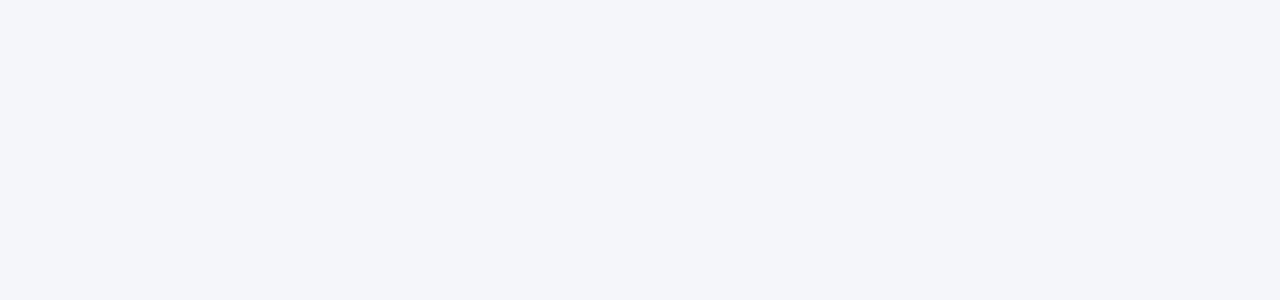
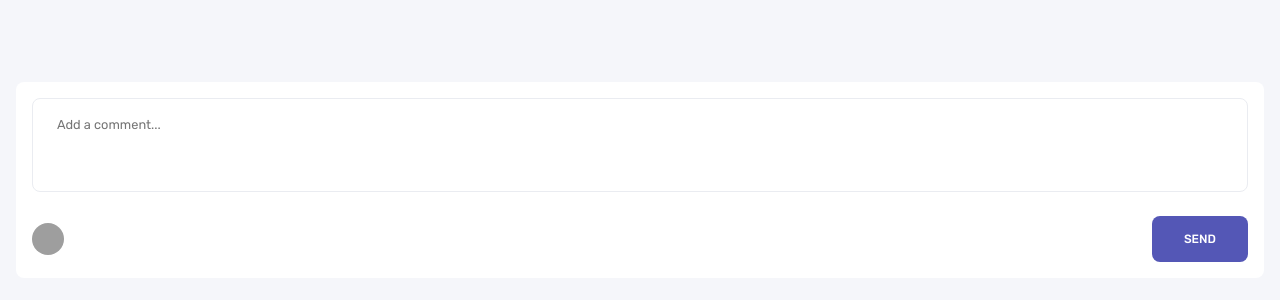
Before and after one commit to Diounata/comments-section, a React (Vite) app in the folder client/: page / in a window 1280 px wide. Shown: the part 220-520 px from the top of the page. Built offline with nearby package versions, Linux system fonts and the light colour scheme; grey boxes are pictures that could not be loaded.

Commit message:
add: AddComment component

```diff
--- /dev/null
+++ b/client/src/components/AddComment/index.tsx
@@ -0,0 +1,20 @@
+import { KeyboardEvent } from 'react';
+import { Container, Comment, Footer, Avatar, Button } from './styles';
+
+export function AddComment() {
+  const updateTextareaHeight = (e: KeyboardEvent<HTMLTextAreaElement>) => {
+    e.currentTarget.style.height = 'auto';
+    e.currentTarget.style.height = e.currentTarget.scrollHeight + 'px';
+  };
+
+  return (
+    <Container>
+      <Comment placeholder="Add a comment..." onKeyUp={updateTextareaHeight} />
+
+      <Footer>
+        <Avatar src="https://github.com/Diounata.png" />
+        <Button>Send</Button>
+      </Footer>
+    </Container>
+  );
+}
--- /dev/null
+++ b/client/src/components/AddComment/styles.ts
@@ -0,0 +1,61 @@
+import styled from 'styled-components';
+
+const Container = styled.section`
+  display: flex;
+  flex-direction: column;
+  gap: 1.5rem;
+
+  width: 100%;
+  padding: 1rem;
+
+  background-color: ${({ theme }) => theme.COLOR.WHITE};
+  border-radius: 8px;
+`;
+
+const Comment = styled.textarea`
+  width: 100%;
+  min-height: 94px;
+  max-height: 150px;
+  padding: 1rem 1.5rem;
+
+  border: 1px solid ${({ theme }) => theme.COLOR.LIGHT_GRAY};
+  border-radius: 8px;
+  font-size: 0.8rem;
+  line-height: 20px;
+
+  transition: 0.2s;
+  resize: none;
+  outline: none;
+
+  &:focus,
+  &:hover {
+    border-color: ${({ theme }) => theme.COLOR.BLUE};
+  }
+`;
+
+const Footer = styled.footer`
+  display: flex;
+  align-items: center;
+  justify-content: space-between;
+`;
+
+const Avatar = styled.img`
+  width: 2rem;
+  height: 2rem;
+
+  border-radius: 1rem;
+`;
+
+const Button = styled.button`
+  padding: 1rem 2rem;
+
+  background-color: ${({ theme }) => theme.COLOR.BLUE};
+  border-radius: 8px;
+
+  font: ${({ theme }) => theme.FONT.MEDIUM_500};
+  font-size: 0.75rem;
+  color: ${({ theme }) => theme.COLOR.WHITE};
+  text-transform: uppercase;
+`;
+
+export { Container, Comment, Footer, Avatar, Button };
--- a/client/src/pages/home/index.tsx
+++ b/client/src/pages/home/index.tsx
@@ -1,10 +1,13 @@
 import { Container } from './styles';
 
+import { AddComment } from '../../components/AddComment';
 import { DeleteModal } from '../../components/DeleteModal';
 
 export function Home() {
   return (
     <Container>
+      <AddComment />
+
       {false && <DeleteModal />}
     </Container>
   );
```
